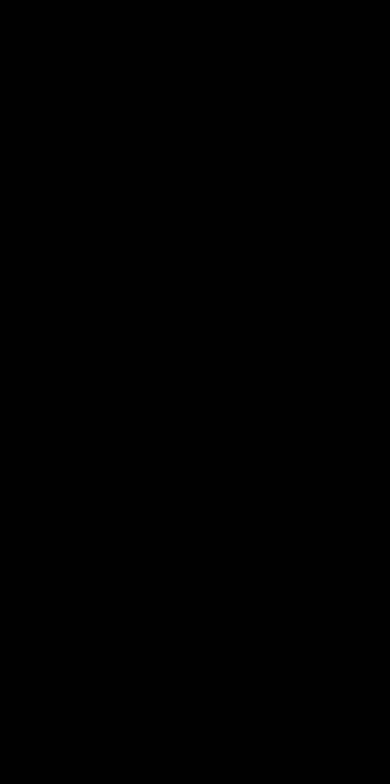
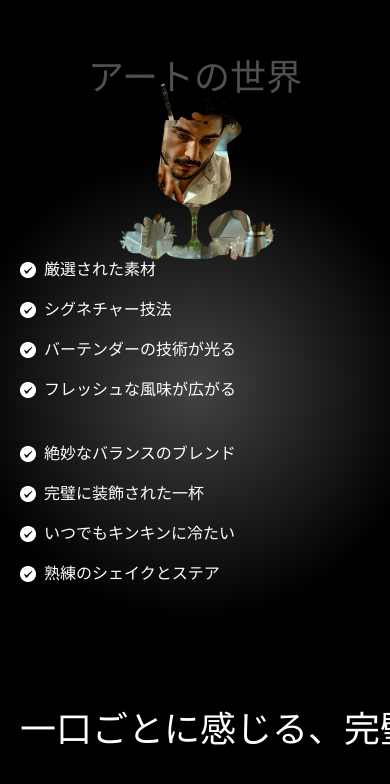
Before and after one commit to abhi-desu/gsap-drink, a React (Vite) app: page / in a window 390 px wide. Shown: the part 4550-5334 px from the top of the page. Before the commit the page ends 4432 px from the top, so only its background shows below. Built offline with nearby package versions, Linux system fonts and the light colour scheme; a web font is replaced by a local one.

Commit message:
Implementation of Arts section

```diff
--- a/src/App.jsx
+++ b/src/App.jsx
@@ -4,6 +4,7 @@
 import Hero from "./components/Hero";
 import Cocktails from "./components/Cocktails";
 import About from "./components/About";
+import Arts from "./components/Arts";
 gsap.registerPlugin(ScrollTrigger, SplitText);
 const App = () => {
   return (
@@ -12,6 +13,7 @@
       <Hero />
       <Cocktails />
       <About />
+      <Arts />
     </main>
   );
 };
--- /dev/null
+++ b/src/components/Arts.jsx
@@ -0,0 +1,82 @@
+import React from "react";
+import gsap from "gsap";
+import { useMediaQuery } from "react-responsive";
+import { useGSAP } from "@gsap/react";
+import { featureLists, goodLists } from "../../constants";
+
+const Arts = () => {
+  const isMobile = useMediaQuery({ maxWidth: 767 });
+
+  useGSAP(() => {
+    const start = isMobile ? "top 20%" : "top top";
+
+    const maskTimeline = gsap.timeline({
+      scrollTrigger: {
+        trigger: "#art",
+        start,
+        end: "bottom center",
+        scrub: 1.5,
+        pin: true,
+      },
+    });
+
+    maskTimeline
+      .to(".will-fade", { opacity: 0, stagger: 0.2, ease: "power1.inOut" })
+      .to(".masked-img", {
+        scale: 1.3,
+        maskPosition: "center",
+        maskSize: "400%",
+        duration: 1,
+        ease: "power1.inOut ",
+      })
+      .to("#masked-content", {
+        opacity: 1,
+        duration: 1,
+        ease: "power1.inOut",
+      });
+  });
+  return (
+    <div id="art">
+      <div className="container mx-auto h-full pt-20">
+        <h2 className="will-fade">アートの世界</h2>
+        <div className="content">
+          <ul className="space-y-4 will-fade">
+            {goodLists.map((feature, index) => (
+              <li key={index} className="flex items-center gap-2">
+                <img src="/images/check.png" alt="check" />
+                <p>{feature}</p>
+              </li>
+            ))}
+          </ul>
+          <div className="cocktail-img">
+            <img
+              src="/images/under-img.jpg"
+              alt="cocktail"
+              className="abs-center masked-img size-full object-contain"
+            />
+          </div>
+
+          <ul className="space-y-4 will-fade">
+            {featureLists.map((feature, index) => (
+              <li key={index} className="flex items-center justify-start gap-2">
+                <img src="/images/check.png" alt="check" />
+                <p className="md:w-fit w-60">{feature}</p>
+              </li>
+            ))}
+          </ul>
+        </div>
+
+        <div className="masked-container">
+          <h2 className="will-fade">一口ごとに感じる、完璧な一杯</h2>
+          <div id="masked-content">
+            <h3>職人技で創り、情熱を注いだ一杯</h3>
+            <p>
+              これはただのドリンクではありません。あなたのために丁寧に仕上げた、特別なひとときです。
+            </p>
+          </div>
+        </div>
+      </div>
+    </div>
+  );
+};
+export default Arts;
--- a/src/index.css
+++ b/src/index.css
@@ -244,7 +244,7 @@
     @apply flex-center flex-col min-h-dvh p-5 mt-20 relative radial-gradient;
 
     h2 {
-      @apply relative md:text-[20vw] text-8xl text-nowrap leading-none font-modern-negra text-center text-[#505050] mb-8;
+      @apply relative md:text-[7vw] text-4xl text-nowrap leading-none font-modern-negra text-center text-[#505050] mb-10;
     }
 
     .content {
```
